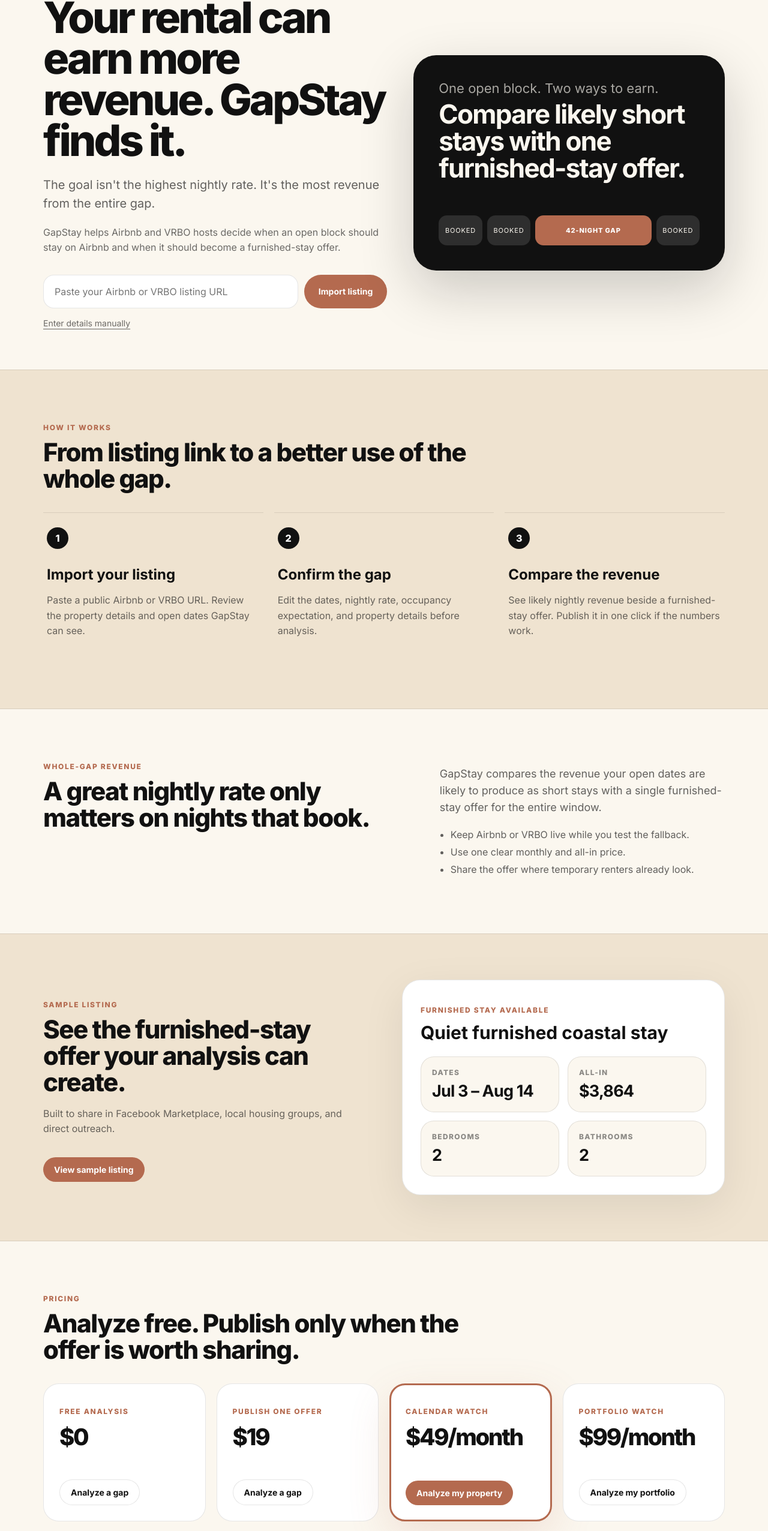
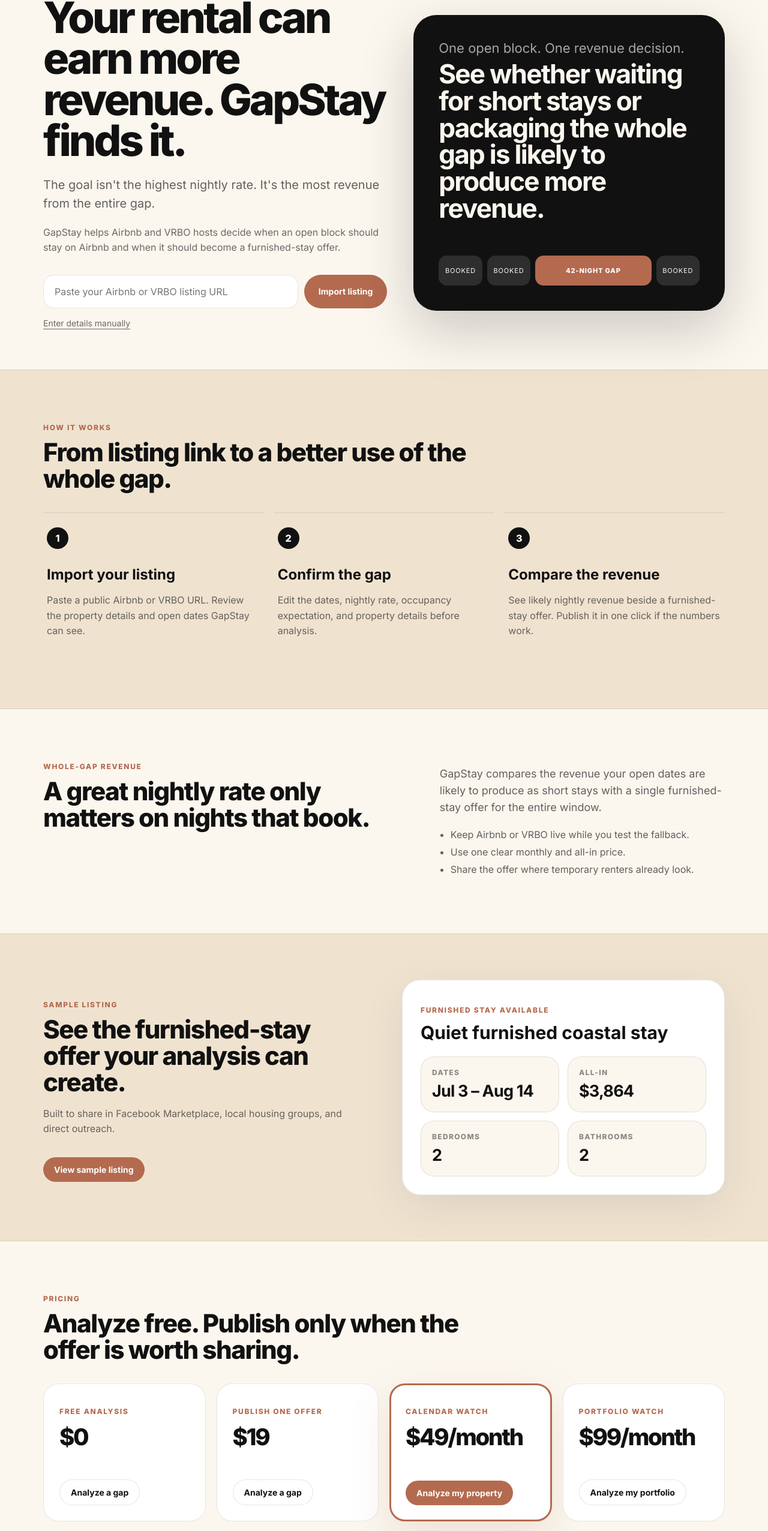
Before and after one commit to pissclams1/Pissclams, a Next.js app: page / in a window 1280 px wide. Shown: the part 161-2713 px from the top of the page at 60% size. Built offline with nearby package versions, Linux system fonts and the light colour scheme.

Commit message:
Refine revenue decision copy

```diff
--- a/app/page.tsx
+++ b/app/page.tsx
@@ -15,8 +15,8 @@ export default function HomePage() {
         <Link className="manualLink" href="/host#manual">Enter details manually</Link>
       </div>
       <div className="thesisCard">
-        <p>One open block. Two ways to earn.</p>
-        <strong>Compare likely short stays with one furnished-stay offer.</strong>
+        <p>One open block. One revenue decision.</p>
+        <strong>See whether waiting for short stays or packaging the whole gap is likely to produce more revenue.</strong>
         <div className="calendarVisual" aria-hidden="true">
           <span>Booked</span><span>Booked</span><span className="gapBlock">42-night gap</span><span>Booked</span>
         </div>
@@ -54,7 +54,7 @@ export default function HomePage() {
         <Price name="Calendar Watch" price="$49/month" cta="Analyze my property" href="/host" featured />
         <Price name="Portfolio Watch" price="$99/month" cta="Analyze my portfolio" href="/host" />
       </div>
-      <p className="successBox" style={{maxWidth:760,margin:"18px auto 0",textAlign:"center"}}>Most hosts start with one analysis. Calendar Watch is for hosts who never want to miss another gap.</p>
+      <p className="successBox" style={{maxWidth:760,margin:"18px auto 0",textAlign:"center"}}>One analysis solves today&apos;s gap. Calendar Watch helps prevent the next one.</p>
     </section>
   </main>;
 }
--- a/app/pricing/page.tsx
+++ b/app/pricing/page.tsx
@@ -13,6 +13,6 @@ export default function PricingPage(){
     <h1 className="big">Start with the gap. Pay when you want to act on it.</h1>
     <p className="lead" style={{fontSize:18}}>Every plan starts with the same question: which use of the entire open window produces the most revenue?</p>
     <div className="grid grid4 pricingGrid">{plans.map(plan=><div className={`priceCard${plan.featured?" featuredPrice":""}`} key={plan.name}><p className="kicker">{plan.name}</p><div className="price">{plan.price}</div><p className="muted">{plan.text}</p><Link className={plan.featured?"darkpill":"pill"} href={plan.href}>{plan.cta}</Link></div>)}</div>
-    <p className="successBox" style={{maxWidth:760,margin:"18px auto 0",textAlign:"center"}}>Most hosts start with one analysis. Calendar Watch is for hosts who never want to miss another gap.</p>
+    <p className="successBox" style={{maxWidth:760,margin:"18px auto 0",textAlign:"center"}}>One analysis solves today&apos;s gap. Calendar Watch helps prevent the next one.</p>
   </main>;
 }
```
